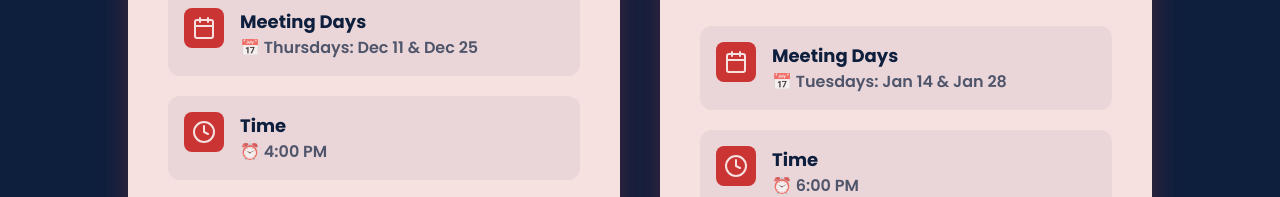
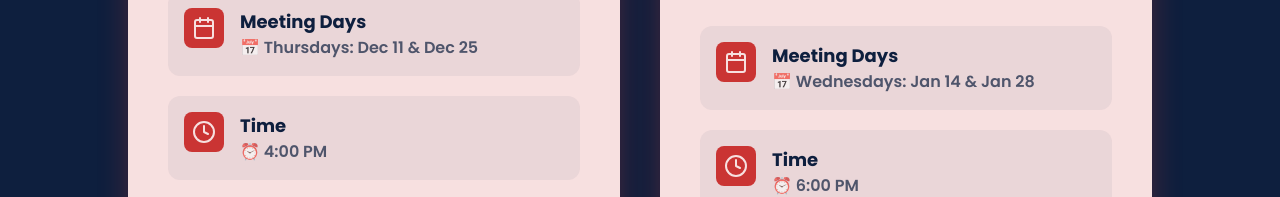
Before and after one commit to phcodesage/book-club-landing-page, a React (Vite) app: page / in a window 1280 px wide. Shown: the part 1611-1808 px from the top of the page. Built offline with nearby package versions, Linux system fonts and the light colour scheme.

Commit message:
updated: dates

```diff
--- a/src/App.tsx
+++ b/src/App.tsx
@@ -207,7 +207,7 @@ function App() {
                 <div>
                   <p className="font-bold text-lg" style={{ color: '#0e1f3e' }}>Meeting Days</p>
                   <p className="text-base font-semibold" style={{ color: '#0e1f3e', opacity: 0.7 }}>
-                    📅 Tuesdays: Jan 14 & Jan 28
+                    📅 Wednesdays: Jan 14 & Jan 28
                   </p>
                 </div>
               </div>
```
